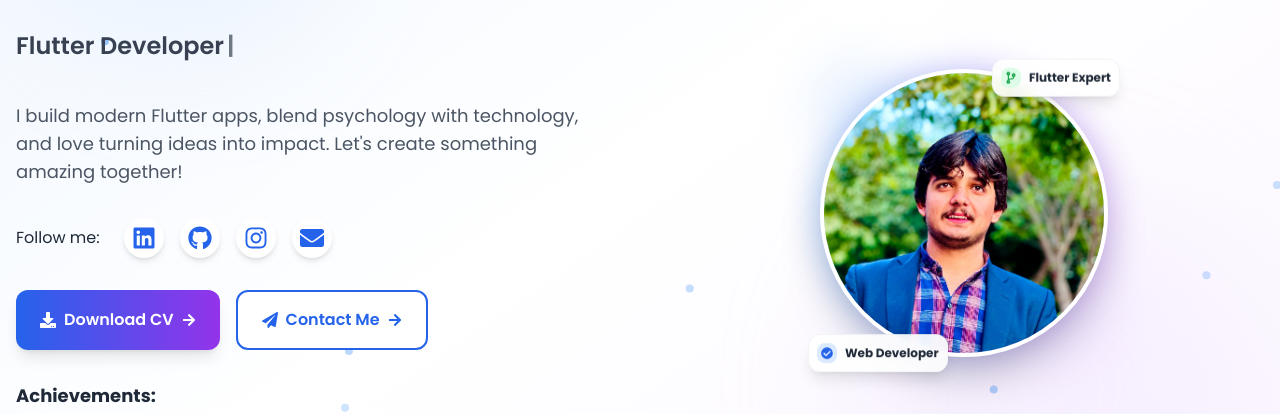
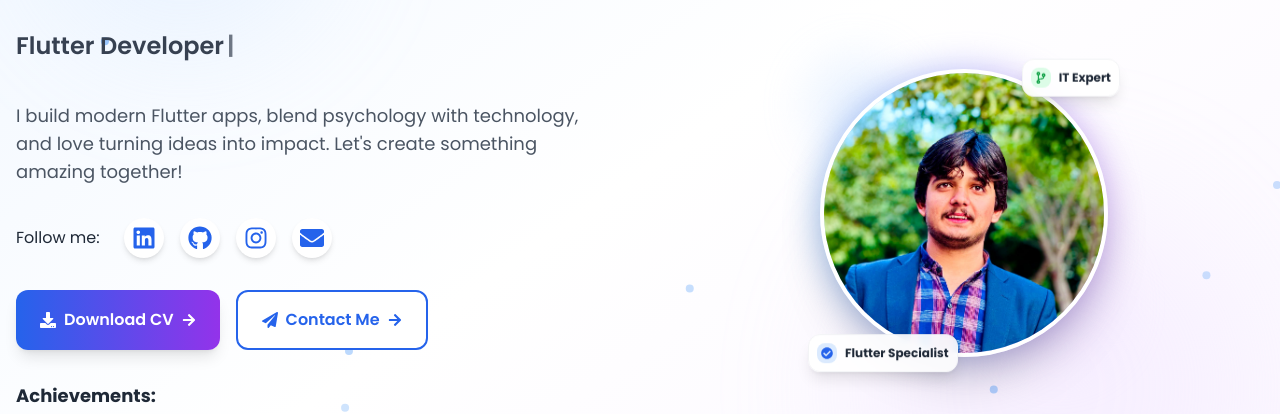
Before and after one commit to muhammadhusnainshahid/portfliohusnainsahab, a Next.js app: page / in a window 1280 px wide. Shown: the part 274-688 px from the top of the page. Built offline with nearby package versions, Linux system fonts and the light colour scheme.

Commit message:
Initial commit: Husnain's portfolio project

```diff
--- a/src/components/Hero.jsx
+++ b/src/components/Hero.jsx
@@ -367,7 +367,7 @@ export default function Hero() {
                         <div className="p-1 bg-green-100 rounded-lg text-green-600">
                           <FaCodeBranch className="text-xs" />
                         </div>
-                        <p className="text-xs font-bold text-gray-800">Flutter Expert</p>
+                        <p className="text-xs font-bold text-gray-800">IT Expert</p>
                       </div>
                     </motion.div>
 
@@ -381,7 +381,7 @@ export default function Hero() {
                         <div className="p-1 bg-blue-100 rounded-lg text-blue-600">
                           <FaCheckCircle className="text-xs" />
                         </div>
-                        <p className="text-xs font-bold text-gray-800">Web Developer</p>
+                        <p className="text-xs font-bold text-gray-800">Flutter Specialist</p>
                       </div>
                     </motion.div>
                   </>
```
